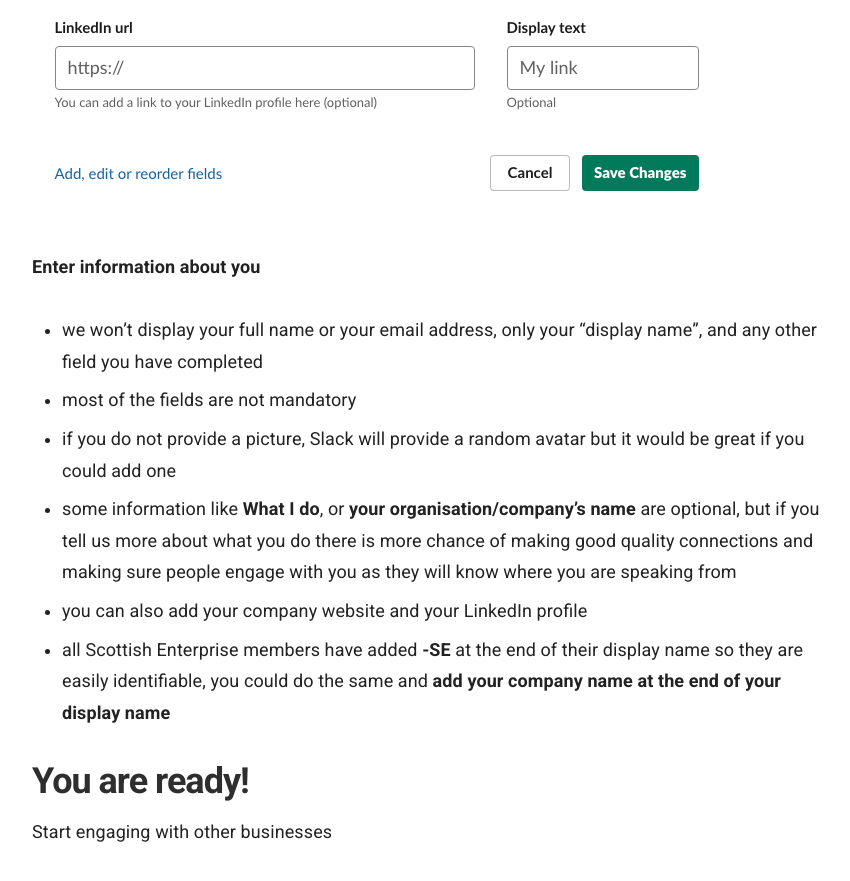
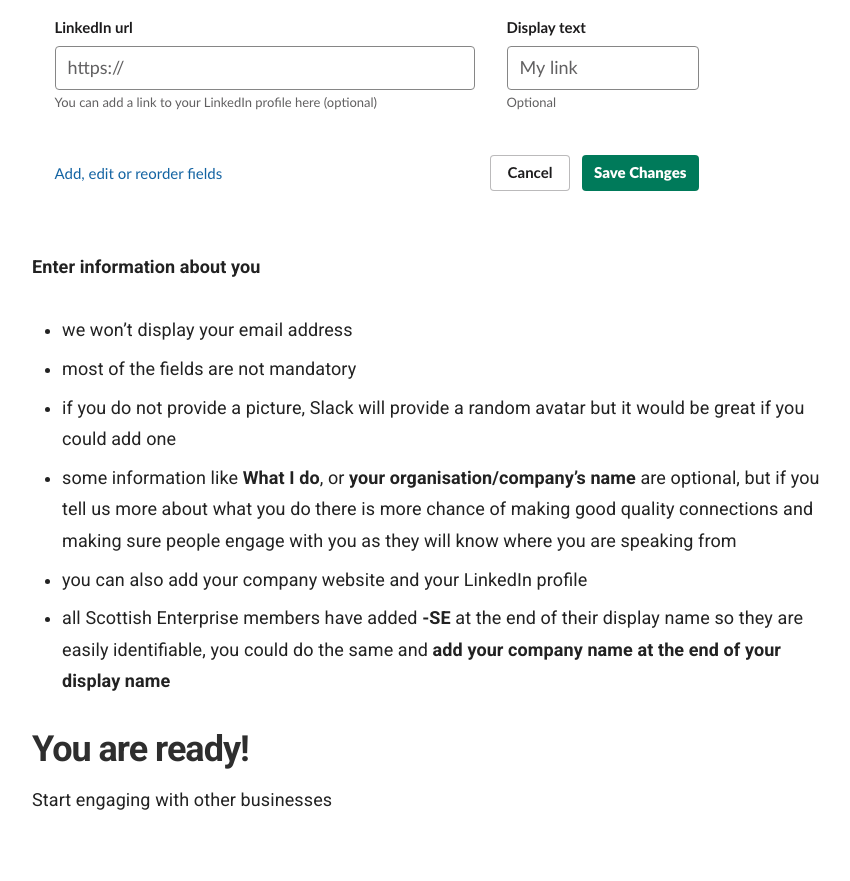
Before and after one commit to scotentSD/p2p, a Jekyll site: the page built from _docs/Help/getting-started.md, in a window 1280 px wide and 900 px high, scrolled down 2719 px. Shown: the top 881 px of the window, without its empty margins (358-1208 px from the left). Built offline with Jekyll 4.4.1, drawn with Linux system fonts in a browser that asks for light colours.

Commit message:
SK adjust as we do display full name

```diff
--- a/_docs/Help/getting-started.md
+++ b/_docs/Help/getting-started.md
@@ -31,7 +31,7 @@ You should have received an invite via email.
 
 
 **Enter information about you**
-- we won’t display your full name or your email address, only your "display name", and any other field you have completed
+- we won’t display your email address
 - most of the fields are not mandatory
 - if you do not provide a picture, Slack will provide a random avatar but it would be great if you could add one
 - some information like **What I do**, or **your organisation/company’s name** are optional, but if you tell us more about what you do there is more chance of making good quality connections and making sure people engage with you as they will know where you are speaking from
```
